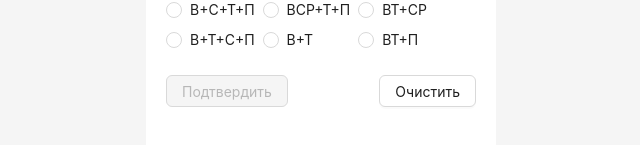
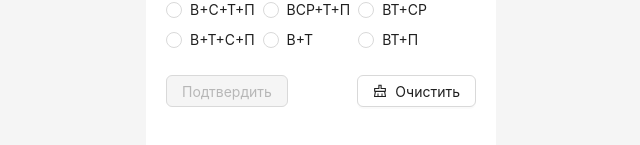
Before and after one commit to neseronn/TreeReactProject, a React (Create React App) app: page / in a window 1280 px wide. Shown: the part 953-1098 px from the top of the page, without its empty margins (319-959 px from the left). Built offline with nearby package versions, Linux system fonts and the light colour scheme.

Commit message:
feat: clear buttons style changes

```diff
--- a/src/components/CommonForm.tsx
+++ b/src/components/CommonForm.tsx
@@ -12,6 +12,7 @@ import { AppDispatch } from '../store/store';
 import { useDispatch } from 'react-redux';
 import { techSystem } from '../common/index';
 import { setCalculated } from '../store/resultSlice';
+import { ClearOutlined } from '@ant-design/icons';
 const { Title } = Typography;
 
 const CommonForm: React.FC<any> = ({ setIsVisible }) => {
@@ -331,7 +332,7 @@ const CommonForm: React.FC<any> = ({ setIsVisible }) => {
             }}>
             Подтвердить
           </Button>
-          <Button htmlType='reset' onClick={onReset}>
+          <Button htmlType='reset' onClick={onReset} icon={<ClearOutlined />}>
             Очистить
           </Button>
         </Space>
--- a/src/components/MonthsFormList.tsx
+++ b/src/components/MonthsFormList.tsx
@@ -24,7 +24,7 @@ import {
   changeDataMonthInfo,
   clearCarsData,
 } from '../store/inputSlice';
-import { CalculatorOutlined, CloseOutlined } from '@ant-design/icons';
+import { CalculatorOutlined, ClearOutlined, CloseOutlined } from '@ant-design/icons';
 import { setCalculated } from '../store/resultSlice';
 import { techSystem, calcMonthNames } from '../common/index';
 
@@ -203,7 +203,8 @@ const MonthsFormList: React.FC<MonthsFormListProps> = ({
           <Title level={3} style={{ textAlign: 'center' }}>
             Введите данные по машинам
           </Title>
-          <Button htmlType='reset' onClick={onReset}>
+          <Space>
+            <Button htmlType='reset' onClick={onReset} icon={<ClearOutlined />}>
               Очистить
             </Button>
             <Button
@@ -213,6 +214,7 @@ const MonthsFormList: React.FC<MonthsFormListProps> = ({
               loading={loadBtn}>
               {isCalculated ? 'Перейти к расчетам' : 'Выполнить расчеты'}
             </Button>
+          </Space>
         </div>
 
         <Affix offsetTop={16}>
--- a/src/store/inputSlice.ts
+++ b/src/store/inputSlice.ts
@@ -106,7 +106,6 @@ export const inputSlice = createSlice({
       state.isLoading = false;
       state.isSuccess = false;
       state.isVisible = false;
-
       state.newSave = {} as NewSave;
     },
     clearCarsData: (state) => {
@@ -125,7 +124,6 @@ export const inputSlice = createSlice({
           () => ''
         );
       });
-      // state.data.DataMonthInfo.DATA.map((elem) => elem.map(() => ''));
       state.isChanged = true;
     },
     // Основные данные
```
Lines whose indentation alone changed are shown as unchanged.
